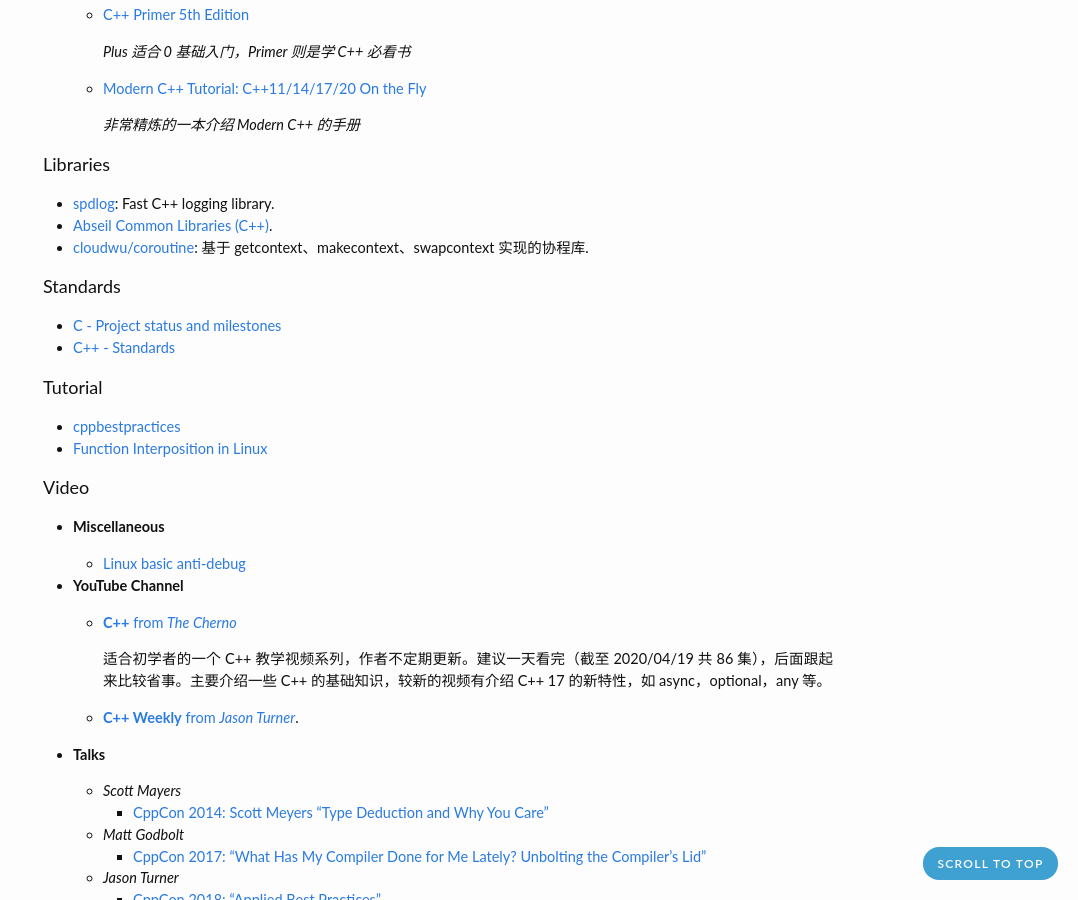
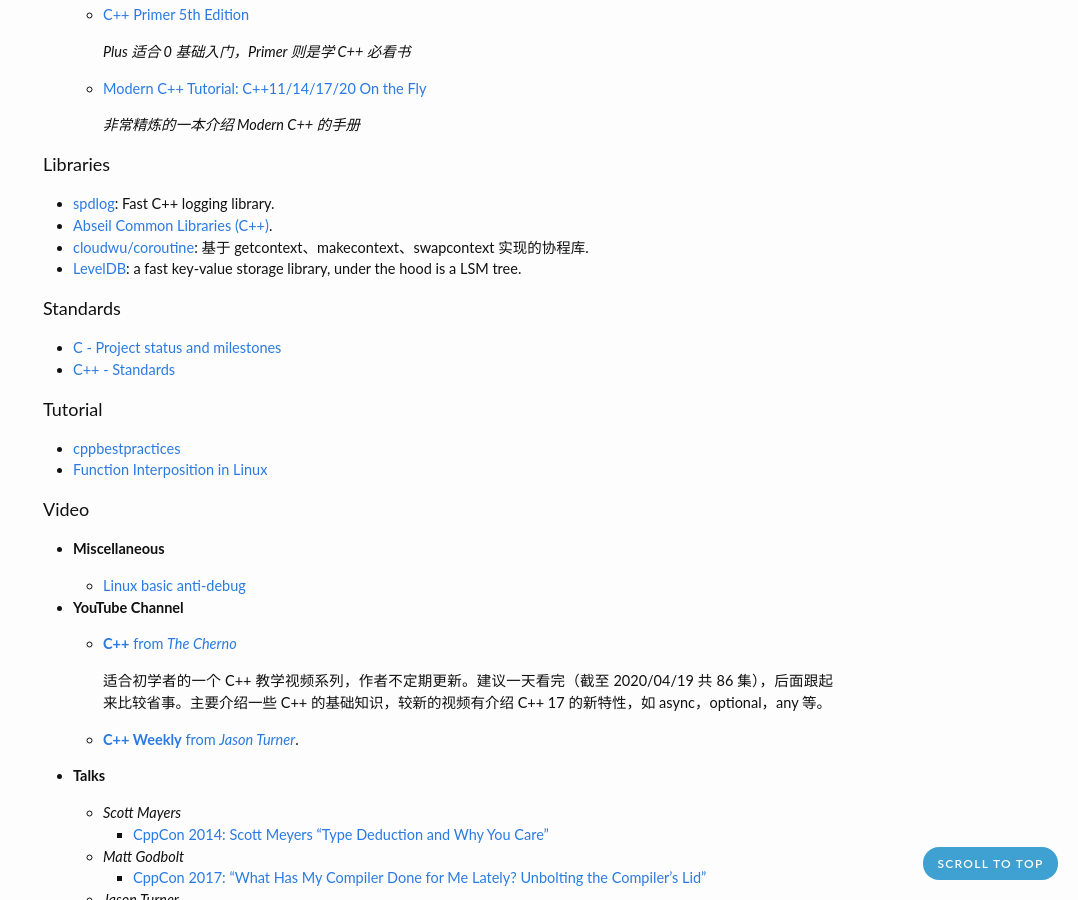
Before and after one commit to zhjwpku/zhjwpku.github.io, a Jekyll site: the page built from _posts/2019-10-07-cpp-learning-resources.md, in a window 1280 px wide and 900 px high, scrolled down 1092 px. Shown: the whole window, without its empty margins (202-1280 px from the left). Built offline with Jekyll 4.4.1, drawn with Linux system fonts in a browser that asks for light colours; comment, search, counter and statistics services are not loaded.

Commit message:
LevelDB: a fast key-value storage library, under the hood is a LSM tree
Signed-off-by: Zhao Junwang <zhjwpku@gmail.com>

```diff
--- a/_posts/2019-10-07-cpp-learning-resources.md
+++ b/_posts/2019-10-07-cpp-learning-resources.md
@@ -66,6 +66,7 @@
 - [spdlog][spdlog]: Fast C++ logging library.
 - [Abseil Common Libraries (C++)][abseil-cpp].
 - [cloudwu/coroutine](https://github.com/cloudwu/coroutine): 基于 getcontext、makecontext、swapcontext 实现的协程库.
+- [LevelDB][leveldb]: a fast key-value storage library, under the hood is a LSM tree.
 
 <h4>Standards</h4>
 
@@ -156,3 +157,4 @@
 [simd-cheat-sheet]: assets/pdf/x86-intrin-cheatsheet-v2.1.pdf
 [design-docs-at-google]: https://www.industrialempathy.com/posts/design-docs-at-google/
 [principlesofchaos]: http://principlesofchaos.org/
+[leveldb]: https://github.com/google/leveldb
```
